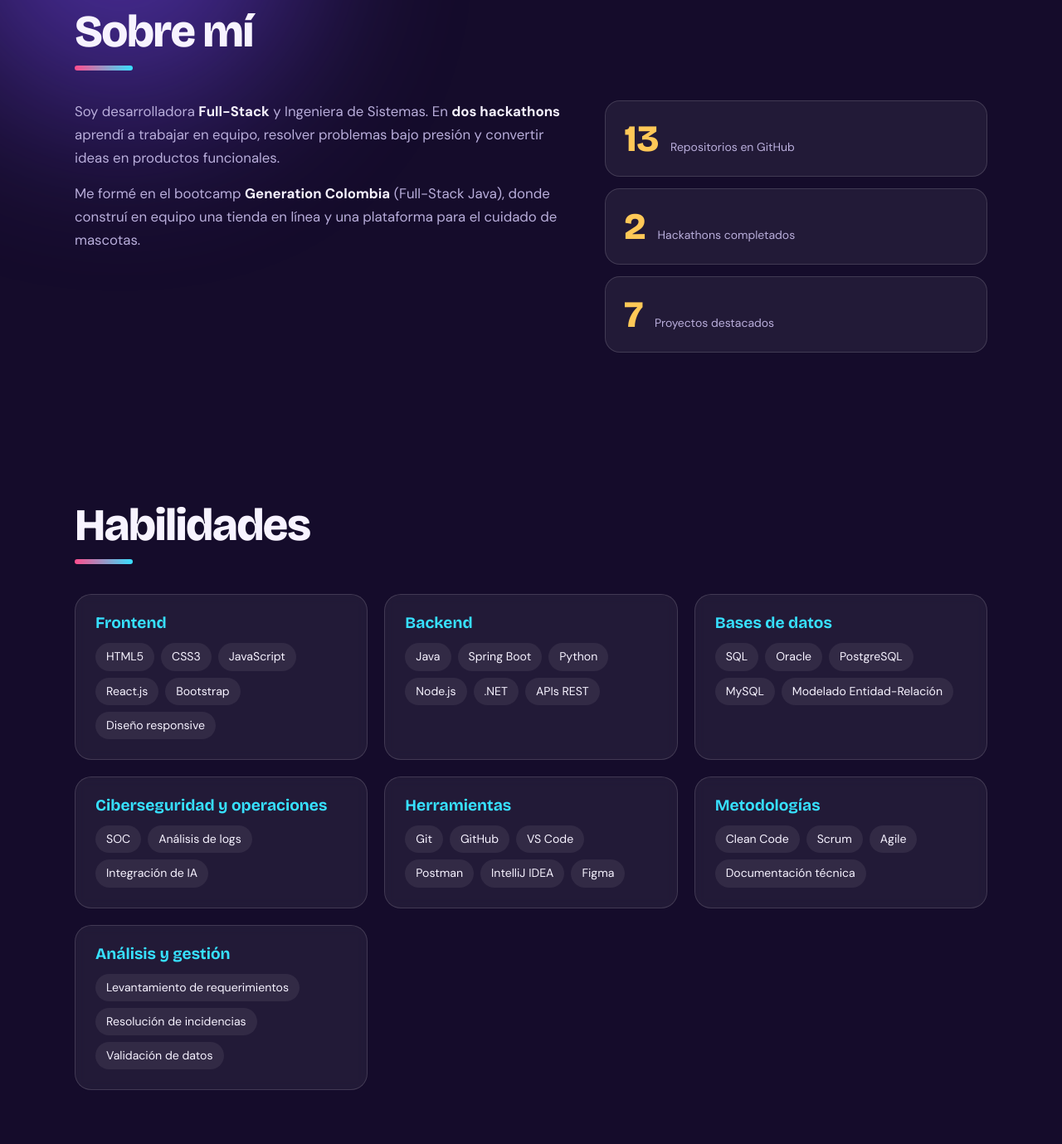
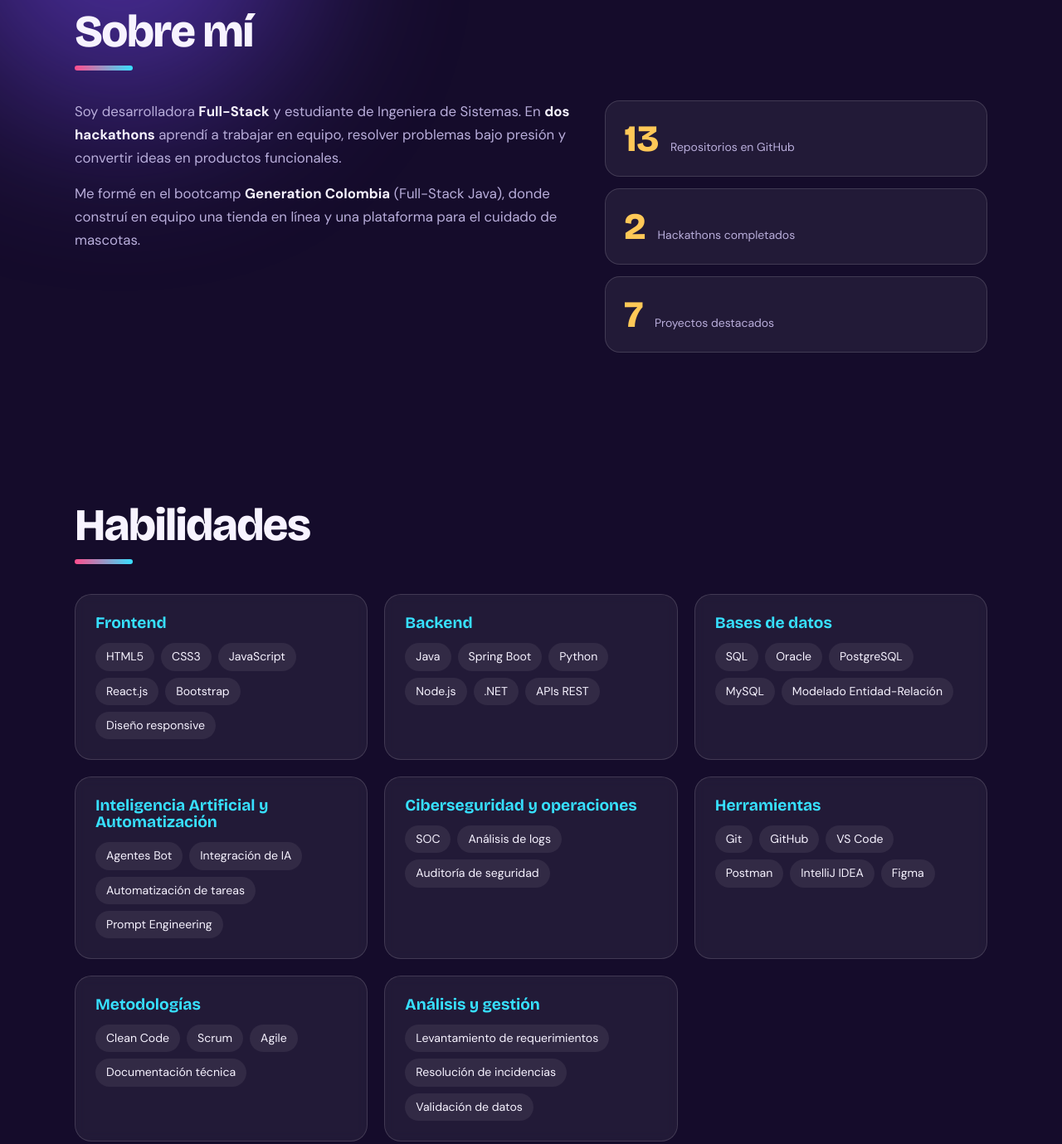
Before and after one commit to stefa77777/PORTAFOLIO, a plain HTML site: page index.html in a window 1280 px wide. Shown: the part 880-2259 px from the top of the page at 83% size. Drawn offline with nearby package versions, Linux system fonts and the light colour scheme.

```diff
--- a/index.html
+++ b/index.html
@@ -189,7 +189,7 @@ footer{text-align:center;padding:30px;color:var(--mute);border-top:1px solid var
     <h2>Sobre mí</h2>
     <div class="about">
       <div>
-        <p>Soy desarrolladora <strong>Full-Stack</strong> y Ingeniera de Sistemas. En <strong>dos hackathons</strong> aprendí a trabajar en equipo, resolver problemas bajo presión y convertir ideas en productos funcionales.</p>
+        <p>Soy desarrolladora <strong>Full-Stack</strong> y estudiante de Ingeniera de Sistemas. En <strong>dos hackathons</strong> aprendí a trabajar en equipo, resolver problemas bajo presión y convertir ideas en productos funcionales.</p>
         <p>Me formé en el bootcamp <strong>Generation Colombia</strong> (Full-Stack Java), donde construí en equipo una tienda en línea y una plataforma para el cuidado de mascotas.</p>
       </div>
       <div class="stats">
@@ -204,12 +204,13 @@ footer{text-align:center;padding:30px;color:var(--mute);border-top:1px solid var
     <h2>Habilidades</h2>
     <div class="skill-groups">
       <div class="skill-group"><h3>Frontend</h3><div class="skills"><span>HTML5</span><span>CSS3</span><span>JavaScript</span><span>React.js</span><span>Bootstrap</span><span>Diseño responsive</span></div></div>
-      <div class="skill-group"><h3>Backend</h3><div class="skills"><span>Java</span><span>Spring Boot</span><span>Python</span><span>Node.js</span><span>.NET</span><span>APIs REST</span></div></div>
-      <div class="skill-group"><h3>Bases de datos</h3><div class="skills"><span>SQL</span><span>Oracle</span><span>PostgreSQL</span><span>MySQL</span><span>Modelado Entidad-Relación</span></div></div>
-      <div class="skill-group"><h3>Ciberseguridad y operaciones</h3><div class="skills"><span>SOC</span><span>Análisis de logs</span><span>Integración de IA</span></div></div>
-      <div class="skill-group"><h3>Herramientas</h3><div class="skills"><span>Git</span><span>GitHub</span><span>VS Code</span><span>Postman</span><span>IntelliJ IDEA</span><span>Figma</span></div></div>
-      <div class="skill-group"><h3>Metodologías</h3><div class="skills"><span>Clean Code</span><span>Scrum</span><span>Agile</span><span>Documentación técnica</span></div></div>
-      <div class="skill-group"><h3>Análisis y gestión</h3><div class="skills"><span>Levantamiento de requerimientos</span><span>Resolución de incidencias</span><span>Validación de datos</span></div></div>
+<div class="skill-group"><h3>Backend</h3><div class="skills"><span>Java</span><span>Spring Boot</span><span>Python</span><span>Node.js</span><span>.NET</span><span>APIs REST</span></div></div>
+<div class="skill-group"><h3>Bases de datos</h3><div class="skills"><span>SQL</span><span>Oracle</span><span>PostgreSQL</span><span>MySQL</span><span>Modelado Entidad-Relación</span></div></div>
+<div class="skill-group"><h3>Inteligencia Artificial y Automatización</h3><div class="skills"><span>Agentes Bot</span><span>Integración de IA</span><span>Automatización de tareas</span><span>Prompt Engineering</span></div></div>
+<div class="skill-group"><h3>Ciberseguridad y operaciones</h3><div class="skills"><span>SOC</span><span>Análisis de logs</span><span>Auditoría de seguridad</span></div></div>
+<div class="skill-group"><h3>Herramientas</h3><div class="skills"><span>Git</span><span>GitHub</span><span>VS Code</span><span>Postman</span><span>IntelliJ IDEA</span><span>Figma</span></div></div>
+<div class="skill-group"><h3>Metodologías</h3><div class="skills"><span>Clean Code</span><span>Scrum</span><span>Agile</span><span>Documentación técnica</span></div></div>
+<div class="skill-group"><h3>Análisis y gestión</h3><div class="skills"><span>Levantamiento de requerimientos</span><span>Resolución de incidencias</span><span>Validación de datos</span></div></div>
     </div>
   </section>
 
```
